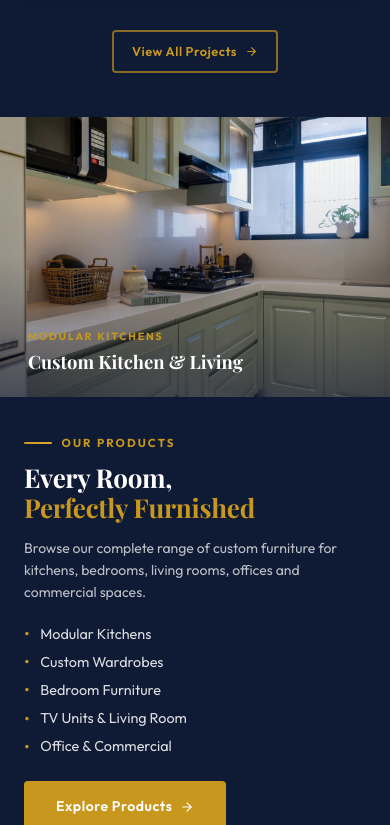
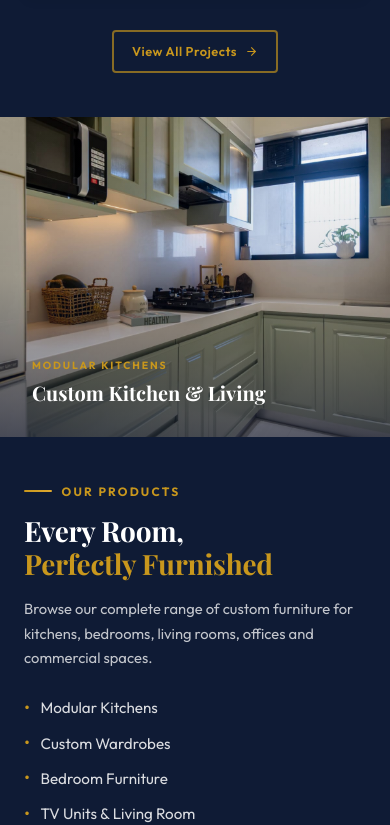
Before and after one commit to bhavshx-collab/krishna_modular, a React (Vite) app: page / in a window 390 px wide. Shown: the part 7120-7945 px from the top of the page. Built offline with nearby package versions, Linux system fonts and the light colour scheme; a web font is replaced by a local one.

Commit message:
fix: vertically center Our Products right text, eliminate empty space and clipping, min-height 600px with auto height

```diff
--- a/src/index.css
+++ b/src/index.css
@@ -1054,30 +1054,29 @@ img { max-width: 100%; display: block; }
   background: #0F1B35;
   width: 100%;
   position: relative;
-  overflow: hidden;
 }
 
 .products-grid {
   display: grid;
   grid-template-columns: 1fr 1fr;
   width: 100%;
-}
-
-@media (min-width: 769px) {
-  .products-grid {
-    max-height: 640px;
-  }
+  min-height: 600px;
+  height: auto;
 }
 
 .products-image {
   position: relative;
   width: 100%;
   height: 100%;
+  min-height: 100%;
   overflow: hidden;
   background: #0A1428;
 }
 
 .products-image img {
+  position: absolute;
+  top: 0;
+  left: 0;
   width: 100%;
   height: 100%;
   object-fit: cover;
@@ -1093,9 +1092,9 @@ img { max-width: 100%; display: block; }
 
 .products-image-caption {
   position: absolute;
-  bottom: 1.5rem;
-  left: 1.75rem;
-  right: 1.75rem;
+  bottom: 2rem;
+  left: 2rem;
+  right: 2rem;
   z-index: 2;
   pointer-events: none;
 }
@@ -1108,13 +1107,13 @@ img { max-width: 100%; display: block; }
   text-transform: uppercase;
   color: #C8971D;
   display: block;
-  margin-bottom: 0.3rem;
+  margin-bottom: 0.35rem;
 }
 
 .products-image-title {
   font-family: 'Playfair Display', serif;
   font-weight: 700;
-  font-size: 1.15rem;
+  font-size: 1.25rem;
   color: #FFFFFF;
   line-height: 1.25;
 }
@@ -1122,12 +1121,14 @@ img { max-width: 100%; display: block; }
 .products-content {
   display: flex;
   flex-direction: column;
+  justify-content: center;
   align-items: flex-start;
-  justify-content: center;
   background: #0F1B35;
-  padding: clamp(2.25rem, 3.2vw, 3.25rem) clamp(1.75rem, 4vw, 3.75rem);
+  width: 100%;
+  max-width: 560px;
+  margin: 0 auto;
+  padding: 3.5rem 2rem;
   box-sizing: border-box;
-  width: 100%;
 }
 
 .products-eyebrow {
@@ -1135,12 +1136,12 @@ img { max-width: 100%; display: block; }
   align-items: center;
   gap: 0.6rem;
   font-family: 'Outfit', sans-serif;
-  font-size: 0.72rem;
+  font-size: 0.75rem;
   font-weight: 700;
   letter-spacing: 0.18em;
   text-transform: uppercase;
   color: #C8971D;
-  margin: 0 0 0.65rem 0;
+  margin: 0 0 0.85rem 0;
 }
 
 .products-eyebrow::before {
@@ -1157,11 +1158,11 @@ img { max-width: 100%; display: block; }
   font-family: 'Playfair Display', serif;
   font-weight: 700;
   color: #FFFFFF;
-  font-size: clamp(30px, 3.2vw, 44px);
+  font-size: clamp(38px, 3.8vw, 52px);
   line-height: 1.1;
-  max-width: 500px;
+  max-width: 520px;
   width: 100%;
-  margin: 0 0 0.85rem 0;
+  margin: 0 0 1.1rem 0;
   letter-spacing: -0.01em;
 }
 
@@ -1171,30 +1172,30 @@ img { max-width: 100%; display: block; }
 
 .products-description {
   font-family: 'Outfit', sans-serif;
-  font-size: clamp(0.875rem, 0.95vw, 0.95rem);
-  color: rgba(255, 255, 255, 0.72);
-  line-height: 1.6;
-  max-width: 480px;
+  font-size: clamp(0.92rem, 1vw, 1.02rem);
+  color: rgba(255, 255, 255, 0.75);
+  line-height: 1.65;
+  max-width: 500px;
   width: 100%;
-  margin: 0 0 1.25rem 0;
+  margin: 0 0 1.5rem 0;
 }
 
 .products-category-list {
   list-style: none;
   padding: 0;
-  margin: 0 0 1.5rem 0;
+  margin: 0 0 1.75rem 0;
   display: flex;
   flex-direction: column;
   gap: 0.5rem;
-  max-width: 480px;
+  max-width: 500px;
   width: 100%;
 }
 
 .products-category-item {
   font-family: 'Outfit', sans-serif;
-  font-size: 0.9rem;
+  font-size: 0.95rem;
   color: rgba(255, 255, 255, 0.85);
-  line-height: 1.4;
+  line-height: 1.8;
   display: flex;
   align-items: center;
   gap: 0.65rem;
@@ -1202,7 +1203,7 @@ img { max-width: 100%; display: block; }
 
 .products-bullet {
   color: #C8971D;
-  font-size: 1.1rem;
+  font-size: 1.15rem;
   line-height: 1;
   flex-shrink: 0;
 }
@@ -1215,17 +1216,28 @@ img { max-width: 100%; display: block; }
 @media (max-width: 768px) {
   .products-grid {
     grid-template-columns: 1fr;
-    max-height: none;
+    min-height: auto;
+    height: auto;
   }
   .products-image {
-    height: 280px;
-    min-height: 240px;
+    height: 320px;
+    min-height: 280px;
+  }
+  .products-image img {
+    position: absolute;
+    inset: 0;
+    width: 100%;
+    height: 100%;
+    object-fit: cover;
   }
   .products-content {
-    padding: 2.25rem 1.5rem 2.75rem 1.5rem;
+    max-width: 100%;
+    margin: 0;
+    padding: 2.75rem 1.5rem 3.25rem 1.5rem;
+    height: auto;
   }
   .products-heading {
-    font-size: clamp(26px, 6.5vw, 34px);
+    font-size: clamp(28px, 6.5vw, 36px);
     line-height: 1.15;
   }
 }
```
